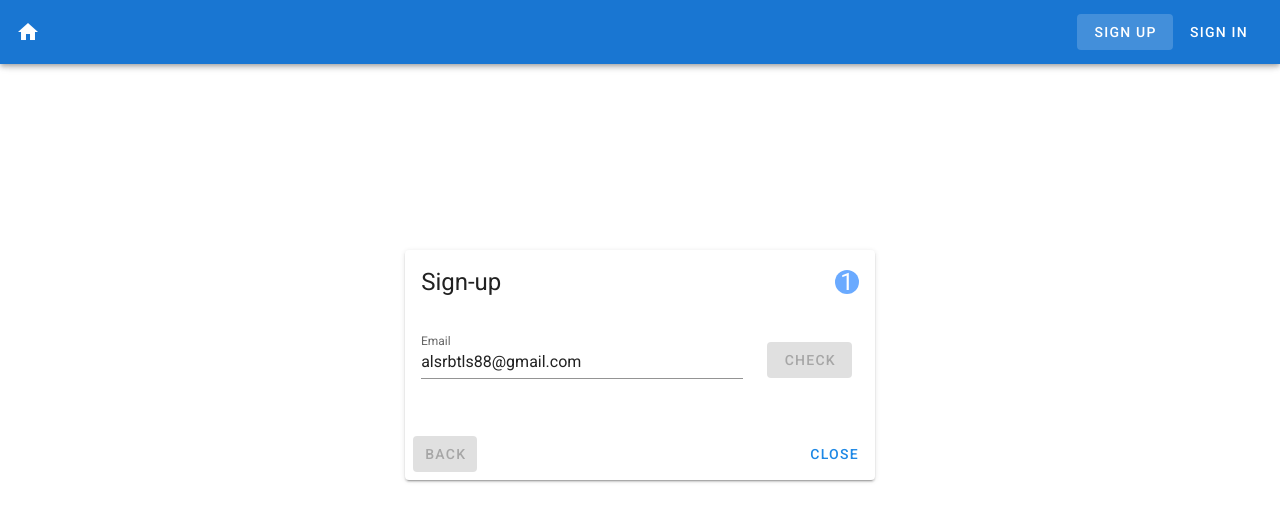
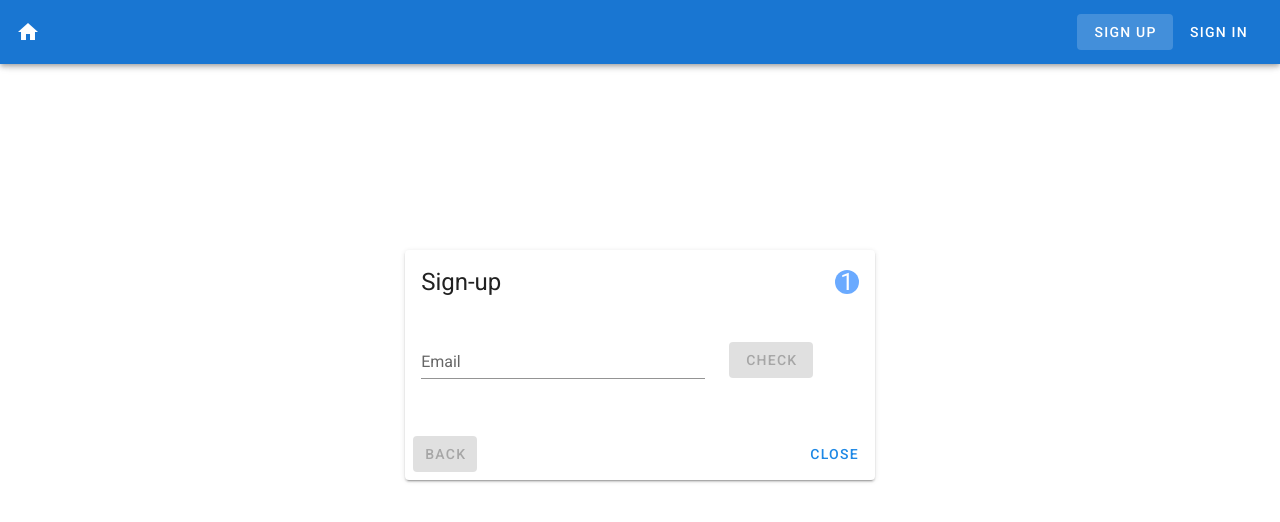
Before and after one commit to Haaae/web-board-front, a Vue app: page /signup in a window 1280 px wide. Shown: the top 522 px of the page. Built offline with nearby package versions, Linux system fonts and the light colour scheme.

Commit message:
feat: 회원가입 페이지의 각 윈도우 컴포넌트화

```diff
--- a/src/components/signup/nicknameWindow.vue
+++ b/src/components/signup/nicknameWindow.vue
@@ -1,6 +1,7 @@
 <template>
     <v-window-item :value="windowNum">
         <v-card-text>
+            <validation-observer v-slot="{ invalid }" >
                 <v-row>
                     <v-col
                     cols="8"
@@ -18,14 +19,29 @@
                             />
                         </validation-provider>
                     </v-col>
-                <v-col>
-                    <CheckBtn
-                        :callback="validateNickname"
-                        :loading="duplicationLoading"
-                        :checked="duplicationChecked"
-                        />
+
+                    <v-col class="mt-3">
+                        <v-btn
+                        v-if="!duplicationChecked"
+                        @click="validateNickname"
+                        :loading='duplicationLoading'
+                        :disabled='invalid || duplicationChecked'
+                        >
+                            check
+                        </v-btn>
+
+                        <v-btn
+                        v-if="duplicationChecked"
+                        color="primary"
+                        text
+                        >
+                            <v-icon large>
+                                mdi-check-circle
+                            </v-icon>
+                        </v-btn>
                     </v-col>
                 </v-row>
+            </validation-observer>
 
         </v-card-text>
     </v-window-item>
@@ -33,16 +49,12 @@
 
 <script>
 import axios from 'axios'
-import CheckBtn from "/src/components/utils/checkBtn.vue"
 
 export default ({
     name: 'UsernameWindow',
     props: {
         step: Number,
         windowNum: Number
-    },
-    components: {
-        CheckBtn
     },
     data: () => ({
         nickname: '',
--- a/src/components/signup/passwordWindow.vue
+++ b/src/components/signup/passwordWindow.vue
@@ -92,10 +92,7 @@ export default {
             }
         },
         confirmPassword () {
-            console.log(this.confirmPassword)
-            console.log(this.password)
             this.isSame = (this.password == this.confirmPassword)
-            console.log(`$this.isSame: ${(this.password == this.confirmPassword)}`)
         },
         isSame() {
             if (this.isSame) {
--- a/src/components/signup/usernameWindow.vue
+++ b/src/components/signup/usernameWindow.vue
@@ -1,8 +1,9 @@
 <template>
     <v-window-item :value="windowNum">
         <v-card-text>
+            <validation-observer v-slot="{ invalid }" >
                 <v-row class="mb-0">
-                <v-col cols="9">
+                    <v-col cols="8">
                         <validation-provider
                         v-slot="{ errors }"
                         name="이메일"
@@ -16,18 +17,37 @@
                             />
                         </validation-provider>
                     </v-col>
-                <CheckBtn
-                class="mt-3"
-                :callback="validateUsername"
-                :loading="duplicationLoading"
-                :checked="duplicationChecked"
-                />
+
+                    <v-col class="mt-3">
+                        <v-btn
+                        v-if="!duplicationChecked"
+                        @click="validateUsername"
+                        :loading='duplicationLoading'
+                        :disabled='invalid || duplicationChecked'
+                        >
+                            check
+                        </v-btn>
+
+                        <v-btn
+                        v-if="duplicationChecked"
+                        color="primary"
+                        text
+                        >
+                            <v-icon large>
+                                mdi-check-circle
+                            </v-icon>
+                        </v-btn>
+                    </v-col>
                 </v-row>
+            </validation-observer>
+
+
+            <validation-observer v-slot="{ invalid }" >
 
             <v-row
             v-if="duplicationChecked"
             >
-                <v-col cols="3">
+                <v-col cols="2">
                     <validation-provider
                     v-slot="{ errors }"
                     name="코드"
@@ -49,11 +69,27 @@
                         {{ TimerStr }}
                     </v-btn>
                 </v-col>
-                <CheckBtn
-                class="mt-3"       :callback="verificationUsername"
+                <v-col class="mt-4">
+                    <v-btn
+                    v-if="!verificationChecked"
+                    @click="verificationUsername"
                     :loading='verificationLoading'
-                :checked="verificationChecked"
-                />
+                    :disabled='invalid || verificationChecked'
+                    >
+                        check
+                    </v-btn>
+
+                    <v-btn
+                    v-if="verificationChecked"
+                    color="primary"
+                    text
+                    >
+                        <v-icon large>
+                            mdi-check-circle
+                        </v-icon>
+                    </v-btn>
+                </v-col>
+
                 <v-btn
                 class="mt-7 mr-2"
                 color="primary"
@@ -63,13 +99,14 @@
                     resend
                 </v-btn>
             </v-row>
+        </validation-observer>
+
         </v-card-text>
     </v-window-item>
 </template>
 
 <script>
 import axios from 'axios'
-import CheckBtn from "/src/components/utils/checkBtn.vue"
 import '/plugin/vee-validation.js'
 
 export default {
@@ -78,11 +115,8 @@ export default {
         step: Number,
         windowNum: Number
     },
-    components: {
-        CheckBtn
-    },
     data: () => ({
-        username: 'alsrbtls88@gmail.com',
+        username: '',
         duplicationChecked: false,
         duplicationLoading: false,
 
@@ -98,6 +132,12 @@ export default {
         initUsernameWindow() {
             this.duplicationChecked = false
             this.duplicationLoading = false
+
+            this.verificationChecked = false
+            this.verificationLoading = false
+
+            this.code = ''
+            this.Timer = null
         },
 
         validateUsername() {
@@ -125,13 +165,17 @@ export default {
                 email: this.username,
                 authCode: this.code
             })
-            .then(() => {
-                this.verificationChecked = true
+            .then(response => {
+                this.verificationChecked = response.data.isCertificated
+
+                if (this.verificationChecked) {
                     this.Timer = null
-                this.step
+                } else {
+                    this.code = ''
+                }
             })
-            .catch(error => {
-                alert(error.response.data.message)
+            .catch(() => {
+                alert('유효하지 않은 이메일입니다.')
             })
             this.verificationLoading = false
         },
@@ -141,8 +185,8 @@ export default {
                 email: this.username
             })
             // .then(() => {})
-            .catch(error => {
-                alert(error.response.data.message)
+            .catch(() => {
+                alert('인증 코드 발송에 실패했습니다.')
             })
         },
 
```
Lines whose indentation alone changed are shown as unchanged.
